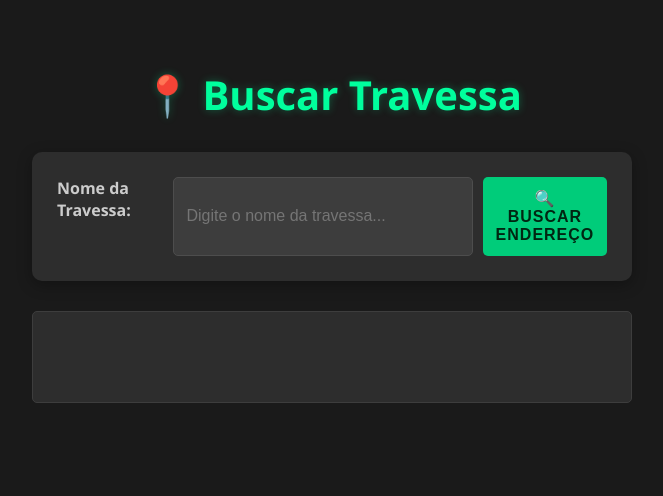
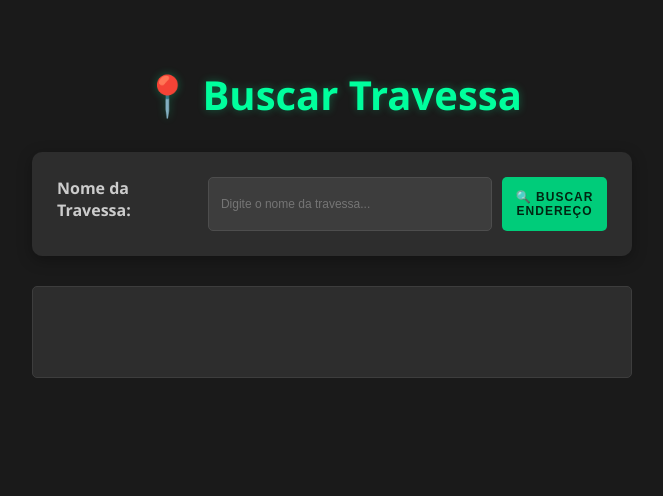
Before and after one commit to professoredmar/travessa_app, a Flask app: page / in a window 1280 px wide. Shown: the top 496 px of the page, without its empty margins (308-971 px from the left). Run offline with Flask 3, Linux system fonts and the light colour scheme.

Commit message:
Otimização para celulares

```diff
--- a/static/styles.css
+++ b/static/styles.css
@@ -41,12 +41,12 @@ label {
 /* Ajuste do input para ficar menor e do mesmo tamanho do botão */
 input[type="text"] {
     padding: 12px;
-    width: 70%;
+    width: 50%;
     background-color: #3d3d3d;
     border: 1px solid #4d4d4d;
     color: #ffffff;
     border-radius: 5px;
-    font-size: 16px;
+    font-size: 12px;
     transition: all 0.3s ease;
 }
 
@@ -66,8 +66,8 @@ button {
     cursor: pointer;
     font-weight: bold;
     transition: all 0.3s ease;
-    width: 30%;
-    font-size: 16px;
+    width: 20%;
+    font-size: 12px;
     text-transform: uppercase;
     letter-spacing: 1px;
 }
```
